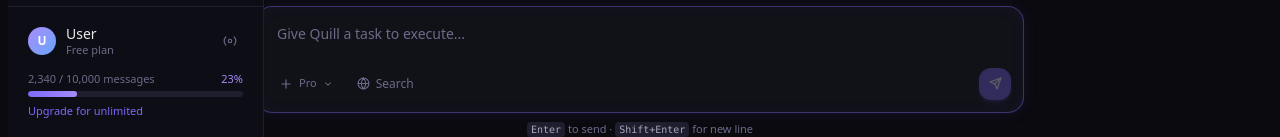
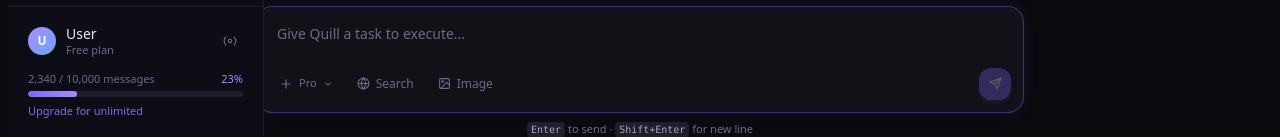
Before and after one commit to tovrr/quill-ai, a Next.js app: page /agent in a window 1280 px wide. Shown: the part 663-800 px from the top of the page. Built offline with nearby package versions, Linux system fonts and the light colour scheme.

Commit message:
feat: move generate image to toolbar, remove web search from dropdown

```diff
--- a/src/components/agent/TaskInput.tsx
+++ b/src/components/agent/TaskInput.tsx
@@ -274,47 +274,6 @@ export function TaskInput({
                   )}
                 </button>
 
-                {/* Generate image */}
-                {onGenerateImage && (
-                  <button
-                    onClick={() => {
-                      setImageMode((m) => !m);
-                      setAttachedFiles(null);
-                      setDropdownOpen(false);
-                    }}
-                    className="flex items-center gap-3 w-full px-4 py-2.5 text-sm text-[#a8a8c0] hover:text-[#e8e8f0] hover:bg-[#16161f] transition-all text-left"
-                  >
-                    <svg width="14" height="14" viewBox="0 0 24 24" fill="none" stroke="currentColor" strokeWidth="2" strokeLinecap="round" strokeLinejoin="round" className="shrink-0">
-                      <rect x="3" y="3" width="18" height="18" rx="2" />
-                      <circle cx="8.5" cy="8.5" r="1.5" />
-                      <polyline points="21 15 16 10 5 21" />
-                    </svg>
-                    Generate image
-                    {imageMode && (
-                      <span className="ml-auto w-1.5 h-1.5 rounded-full bg-[#a78bfa]" />
-                    )}
-                  </button>
-                )}
-
-                {/* Web search */}
-                <button
-                  onClick={() => {
-                    onWebSearchToggle();
-                    setDropdownOpen(false);
-                  }}
-                  className="flex items-center gap-3 w-full px-4 py-2.5 text-sm text-[#a8a8c0] hover:text-[#e8e8f0] hover:bg-[#16161f] transition-all text-left"
-                >
-                  <svg width="14" height="14" viewBox="0 0 24 24" fill="none" stroke="currentColor" strokeWidth="2" strokeLinecap="round" strokeLinejoin="round" className="shrink-0">
-                    <circle cx="12" cy="12" r="10" />
-                    <line x1="2" y1="12" x2="22" y2="12" />
-                    <path d="M12 2a15.3 15.3 0 0 1 4 10 15.3 15.3 0 0 1-4 10 15.3 15.3 0 0 1-4-10 15.3 15.3 0 0 1 4-10z" />
-                  </svg>
-                  Web search
-                  {webSearchEnabled && (
-                    <span className="ml-auto w-1.5 h-1.5 rounded-full bg-[#34d399]" />
-                  )}
-                </button>
-
                 <div className="border-t border-[#1e1e2e] mx-2 my-1" />
 
                 {/* Mode heading */}
@@ -370,7 +329,7 @@ export function TaskInput({
             )}
           </div>{/* end dropdown relative wrapper */}
 
-          {/* Web search standalone button — right next to dropdown */}
+          {/* Web search standalone button */}
           <button
             onClick={onWebSearchToggle}
             disabled={isDisabled}
@@ -388,6 +347,30 @@ export function TaskInput({
             </svg>
             <span>Search</span>
           </button>
+
+          {/* Generate image standalone button */}
+          {onGenerateImage && (
+            <button
+              onClick={() => {
+                setImageMode((m) => !m);
+                setAttachedFiles(null);
+              }}
+              disabled={isDisabled}
+              title={imageMode ? "Image generation on — click to disable" : "Enable image generation"}
+              className={`flex items-center gap-1.5 px-2.5 py-1.5 rounded-lg text-xs font-medium transition-all disabled:opacity-30 disabled:cursor-not-allowed ${
+                imageMode
+                  ? "text-[#a78bfa] bg-[rgba(167,139,250,0.1)] hover:bg-[rgba(167,139,250,0.16)]"
+                  : "text-[#6b6b8a] hover:text-[#e8e8f0] hover:bg-[#1e1e2e]"
+              }`}
+            >
+              <svg width="13" height="13" viewBox="0 0 24 24" fill="none" stroke="currentColor" strokeWidth="2" strokeLinecap="round" strokeLinejoin="round">
+                <rect x="3" y="3" width="18" height="18" rx="2" />
+                <circle cx="8.5" cy="8.5" r="1.5" />
+                <polyline points="21 15 16 10 5 21" />
+              </svg>
+              <span>Image</span>
+            </button>
+          )}
 
           </div>{/* end left group */}
 
```
